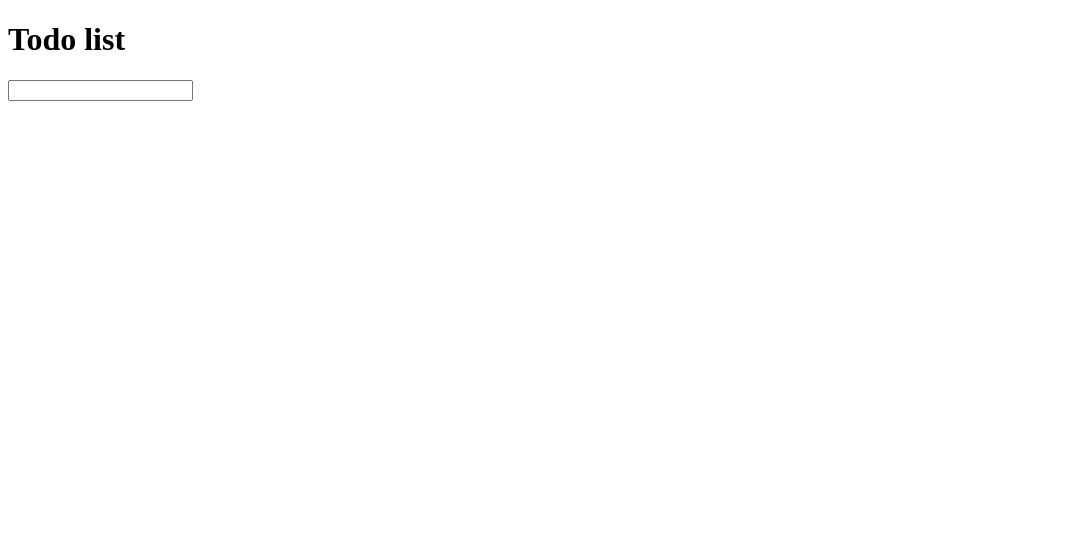
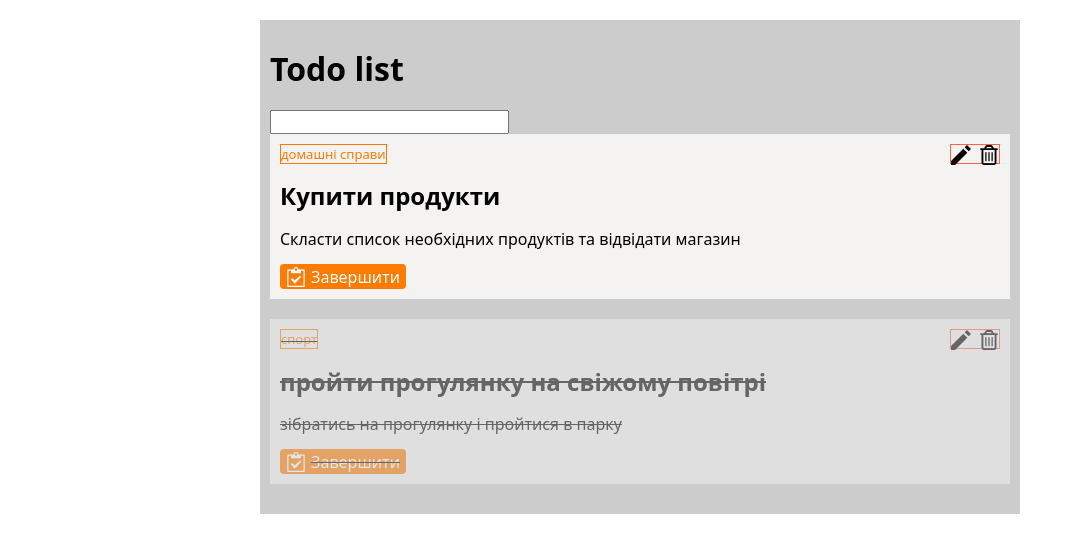
Before and after one commit to AngryAndrii/ToDoList-vanilla-js, a plain HTML site: page index.html in a window 1280 px wide. Shown: the whole page, without its empty margins (0-1075 px from the left). Drawn offline with nearby package versions, Linux system fonts and the light colour scheme.

Commit message:
added html layout

```diff
--- a/index.html
+++ b/index.html
@@ -1,18 +1,63 @@
 <!DOCTYPE html>
 <html lang="en">
-<head>
-    <meta charset="UTF-8">
-    <meta name="viewport" content="width=device-width, initial-scale=1.0">
+  <head>
+    <meta charset="UTF-8" />
+    <meta name="viewport" content="width=device-width, initial-scale=1.0" />
     <script src="./script.js" defer></script>
-    <link rel="stylesheet" href="./style.css">
-    <title>To Do List</title>
-</head>
-<body>
+    <link rel="stylesheet" href="./style.css" />
+    <link
+      rel="stylesheet"
+      href="https://cdnjs.cloudflare.com/ajax/libs/modern-normalize/3.0.1/modern-normalize.min.css"
+      integrity="sha512-q6WgHqiHlKyOqslT/lgBgodhd03Wp4BEqKeW6nNtlOY4quzyG3VoQKFrieaCeSnuVseNKRGpGeDU3qPmabCANg=="
+      crossorigin="anonymous"
+      referrerpolicy="no-referrer"
+    />
+    <title>Список справ</title>
+  </head>
+  <body>
     <div class="window">
-        <h1>Todo list</h1>
-        <input type="text" class="filter-input">
-        <div class="card"></div>
-        <div class="card completed"></div>
+      <h1>Todo list</h1>
+      <input type="text" class="filter-input" />
+      <div class="card">
+        <div class="corner-icons-container">
+          <svg class="icon">
+            <use href="./icons/sprite.svg#edit_icon"></use>
+          </svg>
+          <svg class="icon">
+            <use href="./icons/sprite.svg#trash_icon"></use>
+          </svg>
+        </div>
+        <span class="tag">домашні справи</span>
+        <h2 class="name">Купити продукти</h2>
+        <p class="description">
+          Скласти список необхідних продуктів та відвідати магазин
+        </p>
+        <button class="done-button">
+          <svg class="icon clipboard-icon">
+            <use href="./icons/sprite.svg#clipboard_icon"></use>
+          </svg>
+          Завершити
+        </button>
+      </div>
+      <div class="card completed">
+        <div class="corner-icons-container">
+          <svg class="icon">
+            <use href="./icons/sprite.svg#edit_icon"></use>
+          </svg>
+          <svg class="icon">
+            <use href="./icons/sprite.svg#trash_icon"></use>
+          </svg>
+        </div>
+        <span class="tag">спорт</span>
+        <h2 class="name">пройти прогулянку на свіжому повітрі</h2>
+        <p class="description">зібратись на прогулянку і пройтися в парку</p>
+        <button class="done-button">
+          <svg class="icon clipboard-icon">
+            <use href="./icons/sprite.svg#clipboard_icon"></use>
+          </svg>
+          Завершити
+        </button>
+      </div>
     </div>
-</body>
+  </body>
 </html>
--- a/style.css
+++ b/style.css
@@ -1,10 +1,80 @@
 :root {
-    --orange-color: #fc7b03;
-    --gray-color: #cccccc;
-    --black-color: #000000;
-    --light-gray: #f5f2f2;
-    --white-color: #ffffff;
+  --orange-color: #fc7b03;
+  --gray-color: #cccccc;
+  --black-color: #000000;
+  --light-gray: #f5f2f2;
+  --white-color: #ffffff;
+  --contur-color: #fbeb09;
+}
+
+* {
+  box-sizing: border-box;
+}
+
+.window {
+  width: 760px;
+  margin: 0 auto;
+  background-color: var(--gray-color);
+  padding: 10px;
+  margin-top: 20px;
 }
 
 /* complered - opacity 0.5
 text decoration strike-trought */
+.card {
+  position: relative;
+  background-color: var(--light-gray);
+  padding: 10px;
+  margin-bottom: 20px;
+}
+
+.completed:is(:not(.tag)) {
+  opacity: 0.5;
+  text-decoration: line-through;
+}
+
+.icon {
+  width: 20px;
+  height: 20px;
+  fill: #000000;
+}
+
+.corner-icons-container {
+  position: absolute;
+  display: flex;
+  flex-direction: row;
+  justify-content: space-between;
+  top: 10px;
+  right: 10px;
+  border: 1px solid tomato;
+  width: 50px;
+  height: 20px;
+}
+
+.tag {
+  border: 1px solid var(--orange-color);
+  font-weight: 500;
+  font-size: small;
+  color: var(--orange-color);
+}
+
+.done-button {
+  display: flex;
+  flex-direction: row;
+  column-gap: 5px;
+  align-items: center;
+  border: none;
+  background-color: var(--orange-color);
+  color: var(--white-color);
+  border-radius: 4px;
+  height: 25px;
+}
+
+.done-button:is(:hover, :focus) {
+  box-shadow: rgba(0, 0, 0, 0.24) 0px 3px 8px;
+  outline: 2px solid var(--contur-color);
+}
+
+.clipboard-icon {
+  fill: var(--white-color);
+}
```
Also changed, not shown: icons/cross_icon.svg (added), icons/done_icon.svg (added), icons/edit_icon.svg (added), icons/plus_icon.svg (added), icons/search_icon.svg (added), icons/sprite.svg (added), icons/trash_icon.svg (added).
